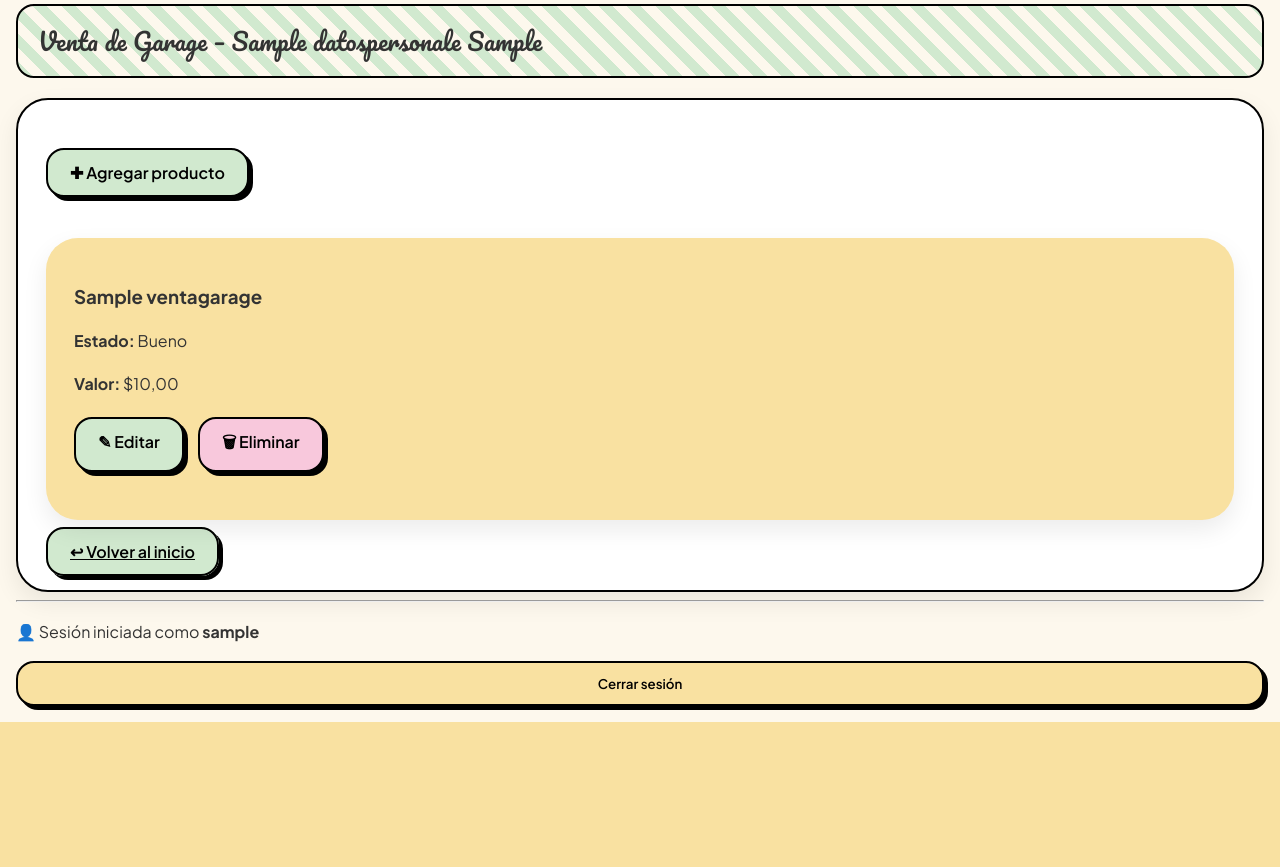
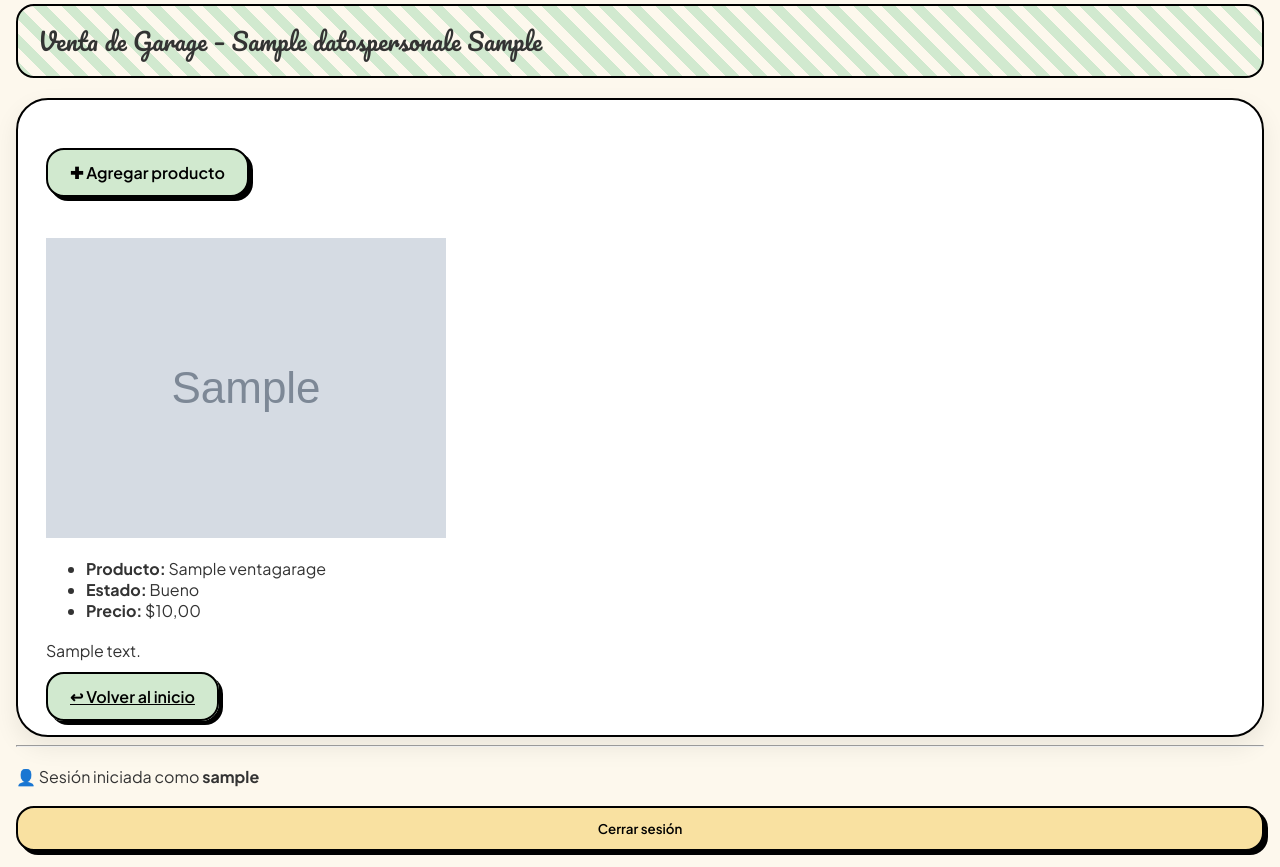
Before and after one commit to vanedelsaltos/proyecto-hoja-de-vida, a Django app: page /venta_garage/ in a window 1280 px wide. Shown: the part 231-1098 px from the top of the page. Before the commit the page ends 953 px from the top, so only its background shows below. Run offline with Django 5.2, Linux system fonts and the light colour scheme; a user stored in the database is signed in; tables that the repository leaves empty hold one stand-in row (values such as "Sample post"); grey boxes marked "Sample" are stand-in pictures.

Commit message:
Cambio para que me salg ana imagen en venta de garage

```diff
--- a/hojadevida/forms.py
+++ b/hojadevida/forms.py
@@ -167,5 +167,6 @@ class VentaGarageForm(forms.ModelForm):
             'estadoproducto',
             'descripcion',
             'valordelbien',
+            'imagen',
             'activar_para_front',
         ]
--- a/hojadevida/models.py
+++ b/hojadevida/models.py
@@ -1,6 +1,7 @@
 from django.db import models
 from django.core.validators import MinValueValidator
 from cloudinary.models import CloudinaryField
+
 
 
 
@@ -594,6 +595,14 @@ class VentaGarage(models.Model):
         verbose_name="Valor del bien"
     )
 
+        # 👉 NUEVO CAMPO IMAGEN
+    imagen = models.ImageField(
+        upload_to='venta_garage/',
+        blank=True,
+        null=True,
+        verbose_name="Imagen del producto"
+    )
+
 
     activar_para_front = models.BooleanField(
         default=True,
--- a/hojadevida/templates/publico.html
+++ b/hojadevida/templates/publico.html
@@ -444,6 +444,9 @@
         <div class="venta-grid">
             {% for v in ventas %}
                 <div class="venta-block">
+                    {% if v.imagen %}
+                        <img src="{{ v.imagen.url }}" class="venta-imagen">
+                    {% endif %}
 
                     <!-- Información principal (viñetas) -->
                     <ul class="venta-info">
--- a/hojadevida/templates/venta_garage/venta_garage.html
+++ b/hojadevida/templates/venta_garage/venta_garage.html
@@ -19,29 +19,27 @@
     {% if ventas %}
         <div class="bento-grid">
             {% for venta in ventas %}
-                <div class="card vanilla">
-                    <h3>{{ venta.nombreproducto }}</h3>
+            <div class="venta-block">
 
-                    <p>
-                        <strong>Estado:</strong>
-                        {{ venta.estadoproducto }}
-                    </p>
+                {% if venta.imagen %}
+                    <img src="{{ venta.imagen.url }}" class="venta-imagen">
+                {% endif %}
 
-                    <p>
-                        <strong>Valor:</strong>
-                        ${{ venta.valordelbien }}
-                    </p>
+                <ul class="venta-info">
+                    <li><strong>Producto:</strong> {{ venta.nombreproducto }}</li>
+                    <li><strong>Estado:</strong> {{ venta.estadoproducto }}</li>
+                    <li><strong>Precio:</strong> ${{ venta.valordelbien }}</li>
+                </ul>
 
-                    <div class="menu-principal">
-                        <a href="{% url 'editar_venta_garage' venta.id %}" class="btn mint">
-                            ✎ Editar
-                        </a>
-                        <a href="{% url 'eliminar_venta_garage' venta.id %}" class="btn pink">
-                            🗑 Eliminar
-                        </a>
-                    </div>
+                <div class="venta-desc-box">
+                    <p class="venta-text">{{ venta.descripcion }}</p>
                 </div>
+
+            </div>
+            {% empty %}
+            <p class="no-data">No hay productos en venta</p>
             {% endfor %}
+
         </div>
     {% else %}
         <p>No hay productos registrados</p>
--- a/hojadevida/templates/venta_garage/venta_garage_form.html
+++ b/hojadevida/templates/venta_garage/venta_garage_form.html
@@ -8,7 +8,8 @@
 
 <div class="section-box">
 
-    <form method="post">
+    <form method="post" enctype="multipart/form-data">
+
         {% csrf_token %}
 
         <!-- Fondo de color para los campos -->
--- a/hojadevida/views.py
+++ b/hojadevida/views.py
@@ -463,7 +463,7 @@ def venta_garage(request):
 def crear_venta_garage(request):
     perfil = obtener_perfil_activo()
     if request.method == 'POST':
-        form = VentaGarageForm(request.POST)
+        form = VentaGarageForm(request.POST, request.FILES)
         if form.is_valid():
             venta = form.save(commit=False)
             venta.idperfilconqueestaactivo = perfil
@@ -481,7 +481,7 @@ def crear_venta_garage(request):
 def editar_venta_garage(request, venta_id):
     venta = get_object_or_404(VentaGarage, pk=venta_id)
     if request.method == 'POST':
-        form = VentaGarageForm(request.POST, instance=venta)
+        form = VentaGarageForm(request.POST, request.FILES, instance=venta)
         if form.is_valid():
             form.save()
             return redirect('venta_garage')
```
Also changed, not shown: hojadevida/static/css/publico.css (+15 -0 lines).
